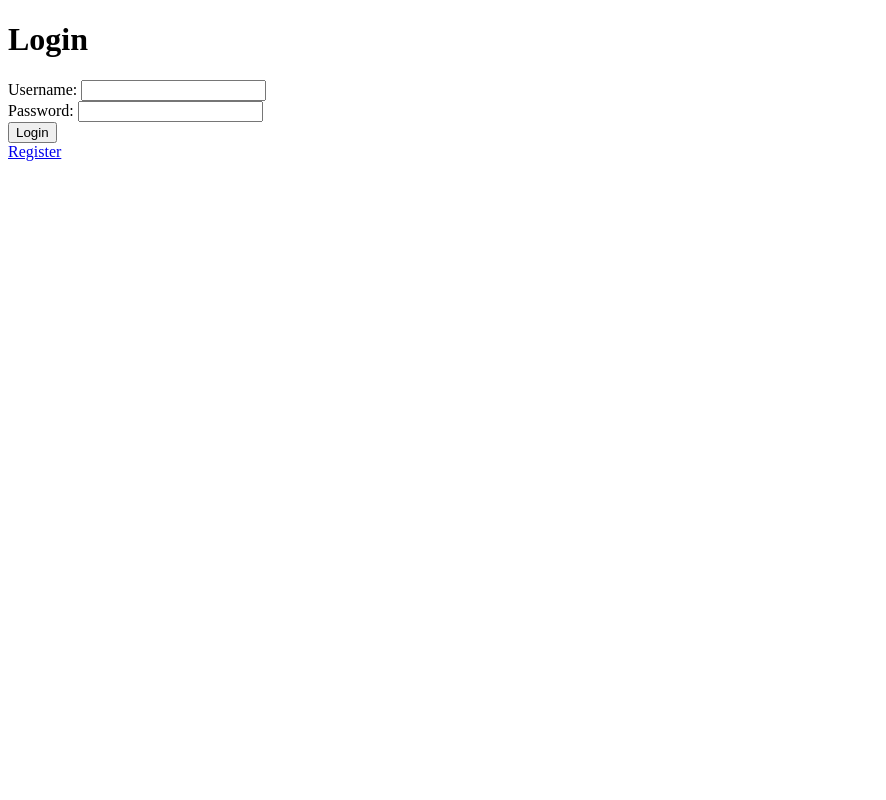
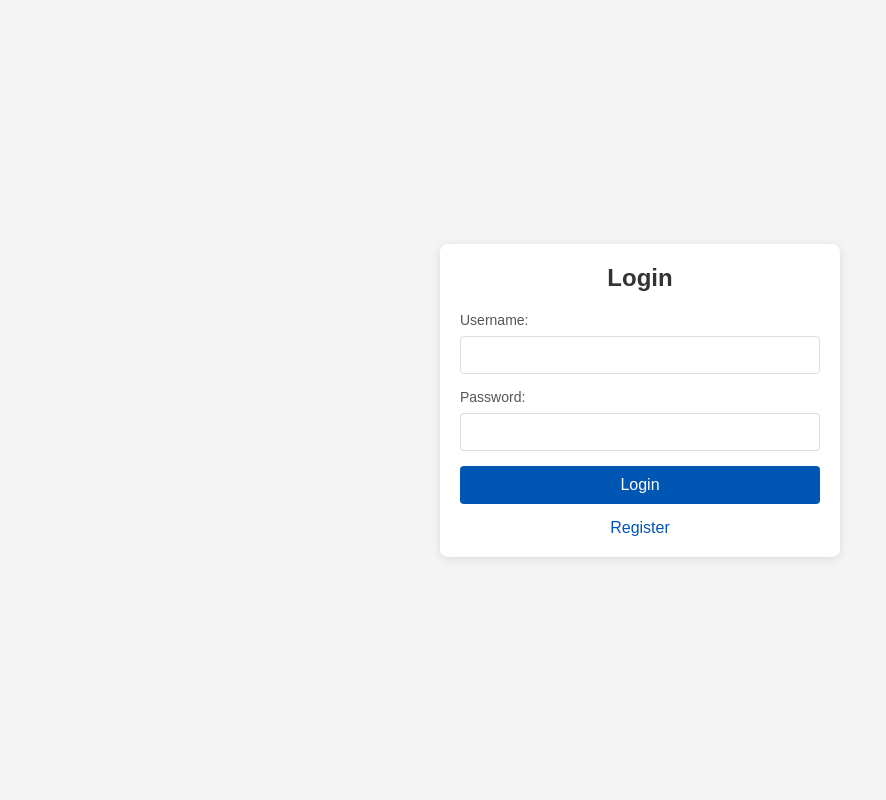
Before and after one commit to betaberry/trade-turbo-frontend, a Flask app: page /login in a window 1280 px wide. Shown: the whole page, without its empty margins (0-886 px from the left). Run offline with Flask 3, Linux system fonts and the light colour scheme.

Commit message:
Update login.html
yuri commit

```diff
--- a/trade/templates/login.html
+++ b/trade/templates/login.html
@@ -2,18 +2,110 @@
 <html>
 <head>
     <title>Login</title>
+    <style>
+        /* Basic Reset */
+        * {
+            margin: 0;
+            padding: 0;
+            box-sizing: border-box;
+        }
+
+        /* Body Styling */
+        body {
+            font-family: Arial, sans-serif;
+            background-color: #f4f4f4;
+            display: flex;
+            justify-content: center;
+            align-items: center;
+            height: 100vh;
+            margin: 0;
+        }
+
+        /* Container Styling */
+        .container {
+            background-color: #fff;
+            padding: 20px;
+            border-radius: 8px;
+            box-shadow: 0 2px 10px rgba(0, 0, 0, 0.1);
+            width: 100%;
+            max-width: 400px;
+            box-sizing: border-box;
+        }
+
+        /* Header Styling */
+        h1 {
+            font-size: 24px;
+            margin-bottom: 20px;
+            text-align: center;
+            color: #333;
+        }
+
+        /* Form Styling */
+        form {
+            display: flex;
+            flex-direction: column;
+        }
+
+        /* Label Styling */
+        label {
+            font-size: 14px;
+            margin-bottom: 8px;
+            color: #555;
+        }
+
+        /* Input Field Styling */
+        input[type="text"],
+        input[type="password"] {
+            padding: 10px;
+            font-size: 14px;
+            border: 1px solid #ddd;
+            border-radius: 4px;
+            margin-bottom: 15px;
+        }
+
+        /* Button Styling */
+        button {
+            background-color: #0056b3;
+            color: white;
+            border: none;
+            padding: 10px;
+            border-radius: 4px;
+            cursor: pointer;
+            font-size: 16px;
+            transition: background-color 0.3s;
+            width: 100%;
+        }
+
+        button:hover {
+            background-color: #0056b3;
+        }
+
+        /* Link Styling */
+        a {
+            display: block;
+            text-align: center;
+            margin-top: 15px;
+            color: #0056b3;
+            text-decoration: none;
+            font-size: 16px;
+        }
+
+        a:hover {
+            text-decoration: underline;
+        }
+    </style>
 </head>
 <body>
+    <div class="container">
         <h1>Login</h1>
         <form method="POST">
             <label for="username">Username:</label>
             <input type="text" name="username" id="username" required>
-        <br>
             <label for="password">Password:</label>
             <input type="password" name="password" id="password" required>
-        <br>
             <button type="submit">Login</button>
         </form>
         <a href="{{ url_for('register') }}">Register</a>
+    </div>
 </body>
 </html>
```
Lines whose indentation alone changed are shown as unchanged.
